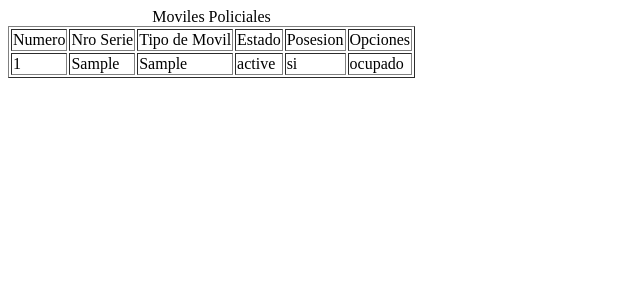
After one commit to JoaquinLeo/ProyectoPolicia, a PHP site: page /usuarios/moviles.php in a window 1280 px wide. The commit adds this page. Shown: the top 300 px of the page, without its empty margins (0-640 px from the left). Run offline with PHP 8.4, Linux system fonts and the light colour scheme; tables that the repository leaves empty or names only in its code hold one stand-in row (values such as "Sample post").

Commit message:
funciones y moviles

```diff
--- a/fin_registro.php
+++ b/fin_registro.php
@@ -19,7 +19,7 @@
         if($enviar){
         $conexion = mysqli_connect("localhost","root","","dbPolicia")or
         die("Problemas con la conexión");
-        mysqli_query($conexion,"insert into policia(nombre,apellido,legajo,nivel_usuario,estado) values
+        mysqli_query($conexion,"insert into policias(nombre,apellido,legajo,nivel_usuario,estado) values
         ('$_REQUEST[nombre]','$_REQUEST[apellido]','$_REQUEST[legajo]','$_REQUEST[nivel_usuario]','espera')")
         or die("Problemas en el select".mysqli_error($conexion));
         mysqli_close($conexion);
--- a/usuarios/index.php
+++ b/usuarios/index.php
@@ -17,12 +17,13 @@
 </head>
 <body>
     <h1>Sistema de Gestión Electrónico Policia BA</h1>
-    <form action="index.php" method="POST">
+    <form action="funcion.php" method="POST">
         Seleccionar funcion:
         <select name="nivel_usuario">
             <option value="movil">Movil</option>
             <option value="caminante">Caminante</option>
         </select>
+        <br><input type="submit" value="seleccionar" name="selecionar"><br><br>
     </form>
          <a href="../cerrar_session.php">Cerrar Sesion<a></a>
 </body>
--- /dev/null
+++ b/usuarios/moviles.php
@@ -0,0 +1,50 @@
+<!DOCTYPE html>
+<html lang="en">
+<head>
+    <meta charset="UTF-8">
+    <meta http-equiv="X-UA-Compatible" content="IE=edge">
+    <meta name="viewport" content="width=device-width, initial-scale=1.0">
+    <title>Moviles</title>
+</head>
+<body>
+    <table border="1">
+    <caption>Moviles Policiales</caption>
+        <tr>
+            <td>Numero</td>
+            <td>Nro Serie</td>
+            <td>Tipo de Movil</td>
+            <td>Estado</td>
+            <td>Posesion</td>
+            <td>Opciones</td>
+        </tr>
+        <?php
+            $cnx = mysqli_connect("localhost","root","","dbpolicia");
+            $sql = "SELECT movil_id,nro_serie,tipo_movil,estado,posesion FROM moviles order by movil_id asc";
+            $rta = mysqli_query($cnx,$sql);
+            while($mostrar = mysqli_fetch_row($rta)){
+                if($mostrar['4']==0)$mostrar['4']="no";
+                else $mostrar['4']="si";
+        ?>
+        <tr>
+            <td><?php echo $mostrar['0']?></td>
+            <td><?php echo $mostrar['1']?></td>
+            <td><?php echo $mostrar['2']?></td>
+            <td><?php echo $mostrar['3']?></td>
+            <td><?php echo $mostrar['4']?></td>
+            <td>
+                <?php
+                     if($mostrar['4']=="no"){
+                ?>
+                     <input type="submit" value="seleccionar" name="selecionar">
+                <?php
+                    }
+                    else echo "ocupado";
+                    ?>
+            </td>
+        </tr>
+        <?php
+            }
+        ?>
+    </table>
+</body>
+</html>
--- a/validar.php
+++ b/validar.php
@@ -18,7 +18,7 @@
         $conexion=mysqli_connect("localhost","root","","dbPolicia") or
         die("Problemas con la conexión");
 
-        $consulta="SELECT nombre , legajo , estado FROM policia where nombre='$usuario' and legajo='$contrasenna' and estado='aceptado'";
+        $consulta="SELECT nombre , legajo , estado FROM policias where nombre='$usuario' and legajo='$contrasenna' and estado='aceptado'";
 
         $resultado= mysqli_query($conexion,$consulta) or
         die("Problemas en el select:".mysqli_error($conexion));
@@ -27,7 +27,7 @@
 
         if($filas)
         {
-            $consulta2="SELECT nivel_usuario FROM policia where nombre='$usuario' and legajo='$contrasenna' and estado='aceptado'";
+            $consulta2="SELECT nivel_usuario FROM policias where nombre='$usuario' and legajo='$contrasenna' and estado='aceptado'";
             $resultado2= mysqli_query($conexion,$consulta2) or
             die("Problemas en el select:".mysqli_error($conexion));
             $reg=mysqli_fetch_array($resultado2);
```
Also changed, not shown: usuarios/funcion.php (added, +10 -0 lines).
